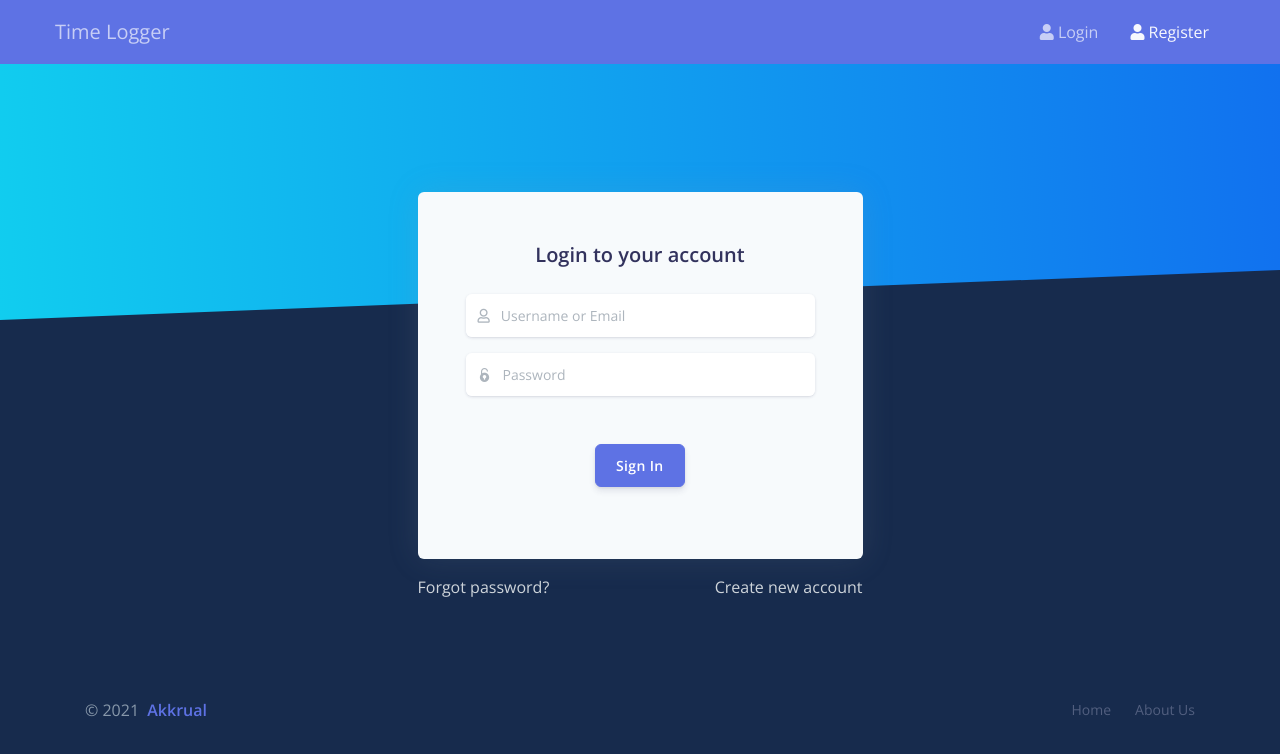
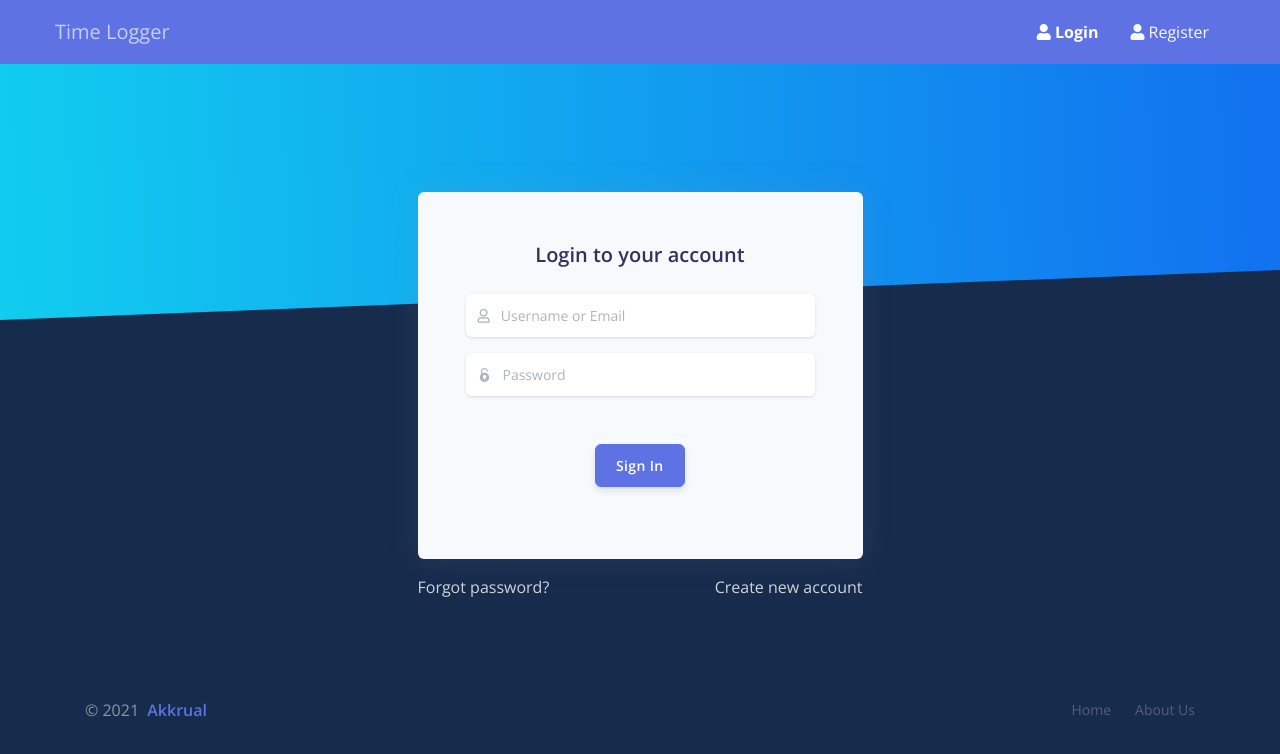
Before and after one commit to farhad0085/Time-Logger-App-Django-React, a React (Create React App) app in the folder frontend/: page /login in a window 1280 px wide. Shown: the top 754 px of the page. Built offline with nearby package versions, Linux system fonts and the light colour scheme; no server answers.

Commit message:
navbar and select options designed

```diff
--- /dev/null
+++ b/frontend/src/App.css
@@ -0,0 +1,16 @@
+select, option:checked {
+  font-weight: bold;
+}
+
+select, option {
+  color: black;
+}
+
+select, option:disabled {
+  color: rgb(185, 177, 177);
+}
+
+.navbar-brand.active, .nav-link.active {
+  font-weight: bold;
+  color: white !important;
+}
--- a/frontend/src/App.js
+++ b/frontend/src/App.js
@@ -1,5 +1,6 @@
 import React from "react";
 import Routes from "./Routes";
+import './App.css'
 
 const App = () => <Routes />
 
--- a/frontend/src/components/Navbars/TopNavBar.jsx
+++ b/frontend/src/components/Navbars/TopNavBar.jsx
@@ -11,7 +11,7 @@ const TopNavBar = (props) => {
   return (
     <Navbar color="primary" dark expand="md">
       <Container fluid>
-        <NavbarBrand to="/" tag={NavLink}>{site_name}</NavbarBrand>
+        <NavbarBrand to="/" exact tag={NavLink}>{site_name}</NavbarBrand>
         <button className="navbar-toggler" id="navbar-collapse-main">
           <span className="navbar-toggler-icon" />
         </button>
--- a/frontend/src/pages/Report/ReportFilterForm.jsx
+++ b/frontend/src/pages/Report/ReportFilterForm.jsx
@@ -94,7 +94,6 @@ const ReportFilterForm = () => {
                 </Col>
               </Row>
               <div className="text-center">
-                {console.log(timeLog)}
                 <Button disabled={timeLog.logReport.loading} className="my-1" color="primary" type="submit">
                   {timeLog.logReport.loading ? "Please wait..." : "Get Report"}
                 </Button>
```
